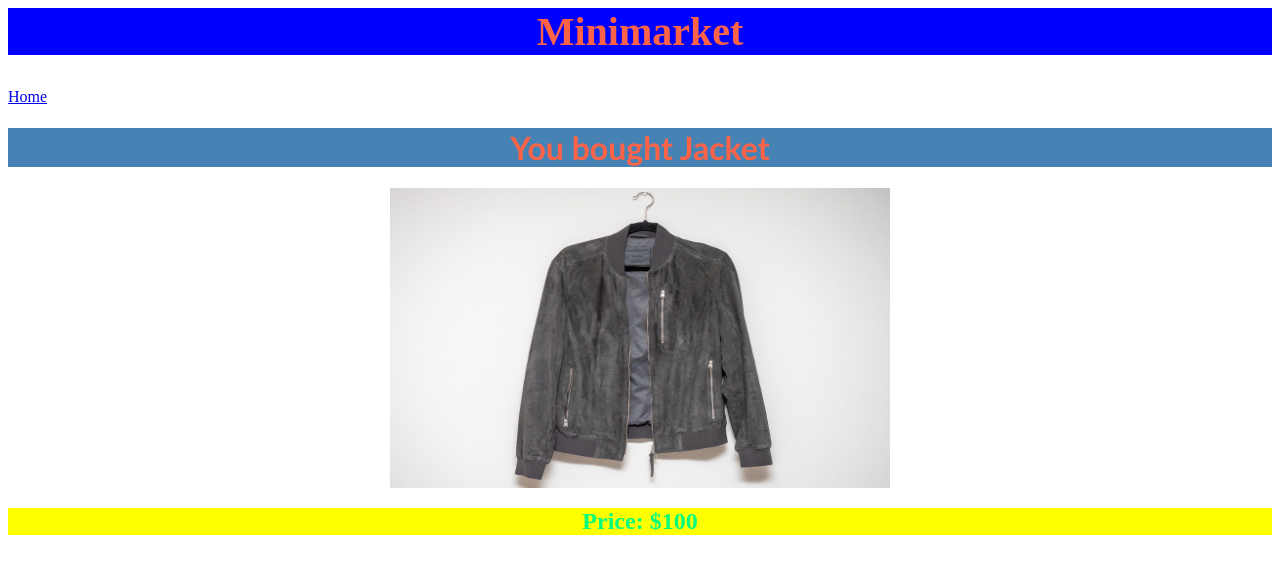
After one commit to AmanGiri007/market, a Django app: template products/templates/products/bought.html in a window 1280 px wide. The commit adds this page. Shown: the top 574 px of the page. Run offline with Django 3.2, Linux system fonts and the light colour scheme; the template is opened without the code that fills it: values that come from a table or form of the project are taken from there, others are empty; data comes from the database, SQL or seed files in the repository; both versions use the stored data as it was after the commit.

Commit message:
second changes

```diff
--- a/Minimarket/urls.py
+++ b/Minimarket/urls.py
@@ -20,8 +20,8 @@ from django.urls import path, include
 
 urlpatterns = [
     path('admin/', admin.site.urls),
-    path('products', include('products.urls')),
-    path('customers', include('customers.urls')),
+    path('products/', include('products.urls')),
+    path('customers/', include('customers.urls')),
 ]
 
 urlpatterns += staticfiles_urlpatterns()
--- /dev/null
+++ b/products/static/products/bought.css
@@ -0,0 +1,18 @@
+div>h1{
+    text-align: center;
+    background-color: steelblue;
+    font-family: 'Gill Sans', 'Gill Sans MT', Calibri, 'Trebuchet MS', sans-serif;
+    color:tomato;
+}
+div>img{
+    display: block;
+    margin-left: auto;
+    margin-right: auto;
+    width: 500px;
+    height:300px;
+}
+div>h2{
+    text-align: center;
+    background-color: yellow;
+    color: springgreen;
+}
--- a/products/static/products/products.css
+++ b/products/static/products/products.css
@@ -2,18 +2,17 @@
     margin: 10px;
     display: flex;
     flex-wrap:wrap;
-    flex-flow:row;
     background-color: aqua;
 }
 #products>div{
     background-color: chartreuse;
-    width: 500px;
+    width: 18%;
     margin: 30px;
     padding:20px;
     font-size: 20px;
 }
 #products>div>img{
-    width: 300px;
+    width: 100%;
     height: 250px;
 }
 h4 {
--- /dev/null
+++ b/products/templates/products/bought.html
@@ -0,0 +1,14 @@
+{% extends "products/layout.html" %}
+{% block head %}
+<title>Product {{product.id}}</title>
+{% load static %}
+<link rel="stylesheet" href="{% static 'products/bought.css' %}">
+{% endblock head %}
+{% block body %}
+<a href="{% url 'products' %}">Home</a>
+<div>
+    <h1>You bought {{product.product_name}}</h1>
+    <img src="{{product.product_image.url}}" alt="{{product.product_name}}'s image">
+    <h2>Price: ${{product.product_rate}}</h2>
+</div>
+{% endblock body %}
--- a/products/urls.py
+++ b/products/urls.py
@@ -2,4 +2,5 @@ from django.urls import path
 from . import views
 urlpatterns = [
     path('', views.ProductView.as_view(), name="products"),
+    path('<int:products_id>/', views.ProductView.post, name="rate_change"),
 ]
```
Also changed, not shown: products/templates/products/products.html (+5 -8 lines), products/views.py (+11 -4 lines), db.sqlite3, media/product-images/shoes.jpg (added), shoes.jpg (added).
